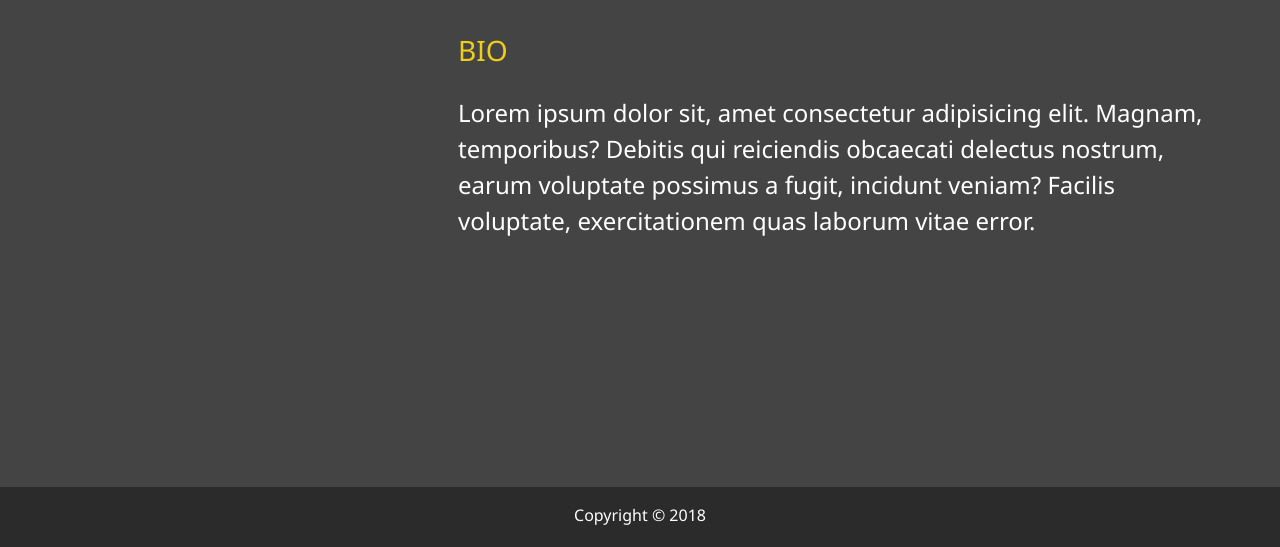
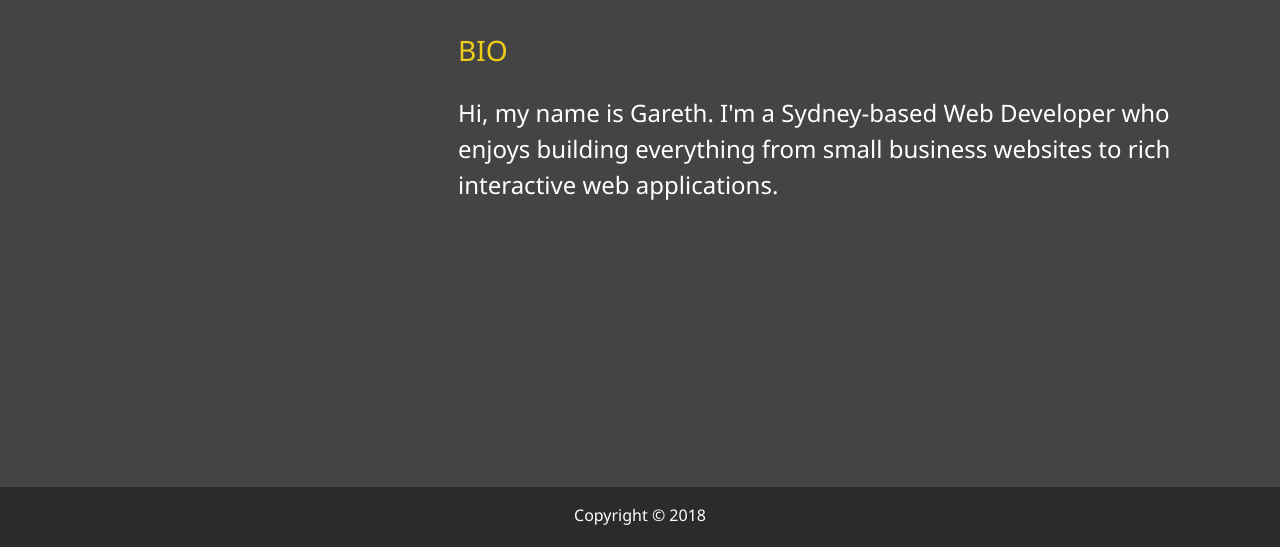
Before and after one commit to gazjosef/Modern-Portfolio, a website: page dist/about.html in a window 1280 px wide. Shown: the part 253-800 px from the top of the page. Drawn offline with Linux system fonts and the light colour scheme.

Commit message:
Updated about.html page

```diff
--- a/dist/about.html
+++ b/dist/about.html
@@ -62,10 +62,9 @@
         <div class="bio">
           <h3 class="text-secondary">BIO</h3>
           <p>
-            Lorem ipsum dolor sit, amet consectetur adipisicing elit. Magnam,
-            temporibus? Debitis qui reiciendis obcaecati delectus nostrum, earum
-            voluptate possimus a fugit, incidunt veniam? Facilis voluptate,
-            exercitationem quas laborum vitae error.
+            Hi, my name is Gareth. I'm a Sydney-based Web Developer who enjoys
+            building everything from small business websites to rich interactive
+            web applications.
           </p>
         </div>
 
```
